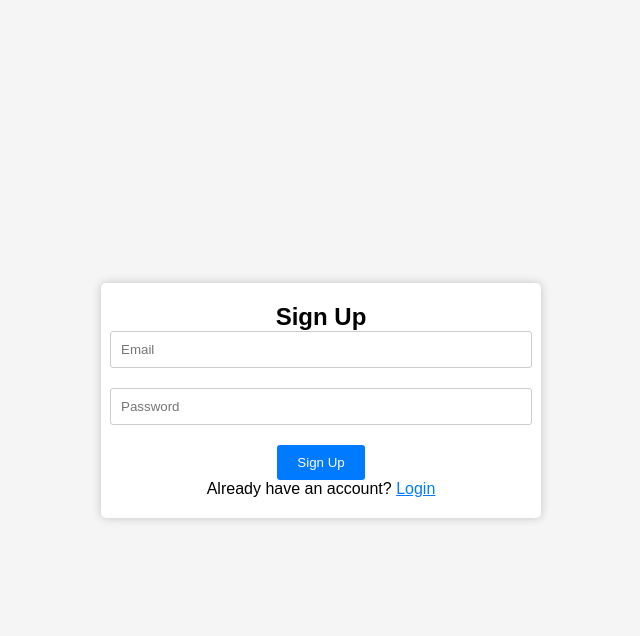
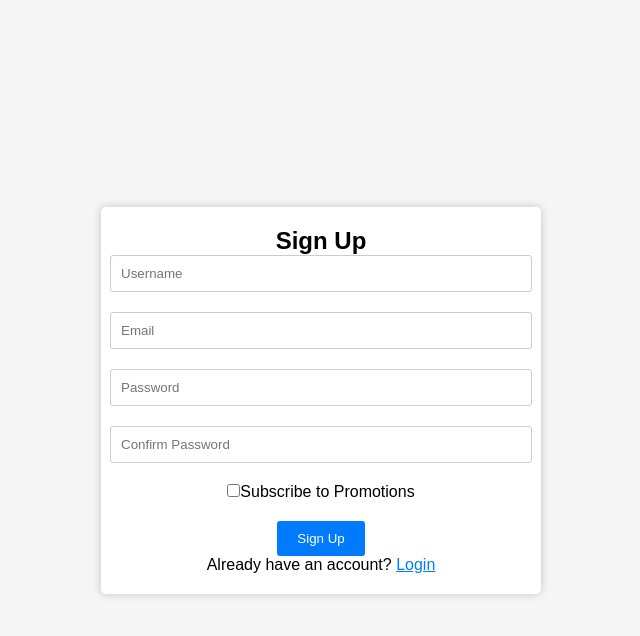
Before and after one commit to tc89585/Cinema-E-Booking-System, a React (Create React App) app in the folder frontend/: page /Login in a window 1280 px wide. Both pictures are taken after a click on the element "Sign Up". Shown: the top 636 px of the page, without its empty margins (319-959 px from the left). Built offline with nearby package versions, Linux system fonts and the light colour scheme.

Commit message:
app and login

```diff
--- a/frontend/src/App.js
+++ b/frontend/src/App.js
@@ -5,14 +5,18 @@ import Home from './Components/Home';
 import Login from './Components/Login';
 import Checkout from './Components/Checkout';
 import Book from './Components/Book';
+import AdminDashboard from './Components/AdminDashboard';
+
 function App() {
   return (
     <Router>
       <Routes>
-        <Route path="/" element={<Home/>} />
-        <Route path="/Login" element={<Login/>} />
+        {/* User routes */}
+        <Route path="/" element={<Home />} />
+        <Route path="/Login" element={<Login />} />
         <Route path="/Checkout" element={<Checkout />} />
-        <Route path="/Book" element={<Book/>} />
+        <Route path="/Book" element={<Book />} />
+        <Route path="/admin/*" element={<AdminDashboard />} />
       </Routes>
     </Router>
   );
--- a/frontend/src/Components/Login.js
+++ b/frontend/src/Components/Login.js
@@ -2,9 +2,18 @@ import React, { useState } from 'react';
 import './Login.css';
 
 function Login() {
+  const [username, setUsername] = useState('');
   const [email, setEmail] = useState('');
   const [password, setPassword] = useState('');
+  const [passwordConfirm, setPasswordConfirm] = useState('');
+  const [subscribeToPromotions, setSubscribeToPromotions] = useState(false);
   const [isLogin, setIsLogin] = useState(true);
+  const [isRegistered, setIsRegistered] = useState(false);
+  const [errorMessage, setErrorMessage] = useState('');
+
+  const handleUsernameChange = (e) => {
+    setUsername(e.target.value);
+  };
 
   const handleEmailChange = (e) => {
     setEmail(e.target.value);
@@ -14,16 +23,38 @@ function Login() {
     setPassword(e.target.value);
   };
 
+  const handlePasswordConfirmChange = (e) => {
+    setPasswordConfirm(e.target.value);
+  };
+
+  const handlePromotionsChange = (e) => {
+    setSubscribeToPromotions(e.target.checked);
+  };
+
   const handleFormToggle = () => {
     setIsLogin(!isLogin);
+    setErrorMessage('');
+    setIsRegistered(false);
+    // Clear form fields here if needed
   };
 
   const handleSubmit = (e) => {
     e.preventDefault();
     if (isLogin) {
       // Add your login logic here
+      setErrorMessage('');
     } else {
-      // Add your sign-up logic here
+      // Form validation
+      if (!username || !email || !password || !passwordConfirm) {
+        setErrorMessage('Please fill in all mandatory fields.');
+      } else if (password !== passwordConfirm) {
+        setErrorMessage('Password and confirm password must match.');
+      } else {
+        // Registration successful
+        setIsRegistered(true);
+        setErrorMessage('');
+        // Clear form fields or navigate to a confirmation page
+      }
     }
   };
 
@@ -32,6 +63,17 @@ function Login() {
       <div className={`login-form ${isLogin ? 'login-form-login' : 'login-form-signup'}`}>
         <h2>{isLogin ? 'Login' : 'Sign Up'}</h2>
         <form onSubmit={handleSubmit}>
+          {!isLogin && (
+            <div className="form-group">
+              <input
+                type="text"
+                placeholder="Username"
+                value={username}
+                onChange={handleUsernameChange}
+                required
+              />
+            </div>
+          )}
           <div className="form-group">
             <input
               type="email"
@@ -50,10 +92,35 @@ function Login() {
               required
             />
           </div>
+          {!isLogin && (
+            <div className="form-group">
+              <input
+                type="password"
+                placeholder="Confirm Password"
+                value={passwordConfirm}
+                onChange={handlePasswordConfirmChange}
+                required
+              />
+            </div>
+          )}
+          <div className="form-group">
+            <label>
+              <input
+                type="checkbox"
+                checked={subscribeToPromotions}
+                onChange={handlePromotionsChange}
+              />
+              Subscribe to Promotions
+            </label>
+          </div>
           <button type="submit" className="login-button">
             {isLogin ? 'Login' : 'Sign Up'}
           </button>
         </form>
+        {errorMessage && <div className="error-message">{errorMessage}</div>}
+        {isRegistered && (
+          <div className="confirmation-message">Registration successful! You can now log in.</div>
+        )}
         <p>
           {isLogin ? "Don't have an account? " : 'Already have an account? '}
           <span className="toggle-link" onClick={handleFormToggle}>
```
